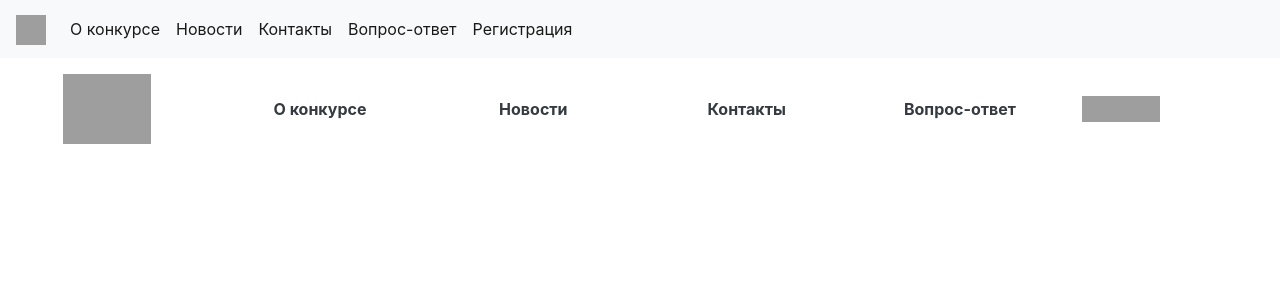
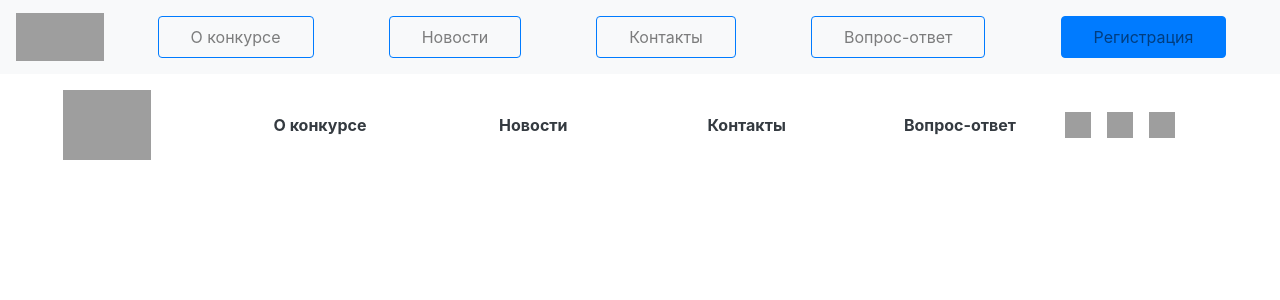
Before and after one commit to BrolAWE/StudentSG, a Django app: page /about/ in a window 1280 px wide. Shown: the top 300 px of the page. Run offline with Django 3.2, Linux system fonts and the light colour scheme; some libraries are stand-ins or nearby versions; grey boxes are pictures that could not be loaded.

Commit message:
header and footer

```diff
--- a/templates/base/base.html
+++ b/templates/base/base.html
@@ -5,33 +5,31 @@
 <html lang="en">
 <head>
     {% include "base/head.html" %}
-
 </head>
 <body>
-
-<nav class="navbar navbar-expand-lg navbar-light bg-light">
+<nav class="navbar navbar-expand-lg navbar-light bg-light" style="background-color: #fff;">
     <a class="navbar-brand" href="{% url "index" %}">
-        <img src="{% static "img/logo_text_1.svg" %}" width="30" height="30" alt="">
+        <img src="{% static "img/logo_text_1.svg" %}" width="88" height="48" alt="">
     </a>
     <button class="navbar-toggler" type="button" data-toggle="collapse" data-target="#navbarNavDropdown"
             aria-controls="navbarNavDropdown" aria-expanded="false" aria-label="Переключатель навигации">
         <span class="navbar-toggler-icon"></span>
     </button>
     <div class="collapse navbar-collapse" id="navbarNavDropdown">
-        <ul class="navbar-nav">
-            <li class="nav-item active">
+        <ul class="navbar-nav nav-font justify-content-around" style="width:100%">
+            <li class="nav-item px-4 mb-2 mb-md-0 border border-primary rounded text-center">
                 <a class="nav-link" href="{% url "about" %}">О конкурсе</a>
             </li>
-            <li class="nav-item active">
+            <li class="nav-item px-4 mb-2 mb-md-0 border border-primary rounded text-center">
                 <a class="nav-link" href="{% url "news" %}">Новости</a>
             </li>
-            <li class="nav-item active">
+            <li class="nav-item px-4 mb-2 mb-md-0 border border-primary rounded text-center">
                 <a class="nav-link" href="{% url "contacts" %}">Контакты</a>
             </li>
-            <li class="nav-item active">
+            <li class="nav-item px-4 mb-2 mb-md-0 border border-primary rounded text-center">
                 <a class="nav-link" href="{% url "questions" %}">Вопрос-ответ</a>
             </li>
-            <li class="nav-item active">
+            <li class="nav-item px-4 border border-primary rounded text-center bg-primary">
                 <a class="nav-link" href="{% url "registration" %}">Регистрация</a>
             </li>
         </ul>
@@ -42,12 +40,11 @@
 
 <!-- Подвал -->
 <footer class="page-footer mt-3 footer-font font-weight-bold">
-
     <!-- Footer Elements -->
     <div class="container-fluid">
 
         <div class="row text-center d-flex justify-content-between align-items-center">
-            <div class="col-lg-2 col-md-12">
+            <div class="col-lg-2 col-md-12 d-flex justify-content-center">
                 <img src="{% static 'img/logo_text_1.svg' %}" width="88" height="70"
                      class="d-inline-block align-top"
                      alt="">
@@ -72,26 +69,26 @@
                     Вопрос-ответ
                 </a>
             </div>
-            <div class="col-lg-2 col-12 pt-3">
-                <ul class="list-unstyled d-flex justify-content-lg-start justify-content-center">
-                    <li>
+            <div class="col-lg-1 col-md-12 pt-3">
+                <ul class="list-unstyled d-flex justify-content-between justify-content-md-center justify-content-sm-center">
+                    <li class="mx-2">
                         <a class="mx-0" role="button" href="https://vk.com/rucolor2020"><img
                                 src="{% static 'img/vk.svg' %}" width="26" height="26"
                                 alt=""></a>
                     </li>
-                    <li>
+                    <li class="mx-2">
                         <a class="mx-0" role="button" href="https://www.facebook.com/rucolor2020/"><img
                                 src="{% static 'img/instagram.svg' %}" width="26" height="26"
                                 alt=""></a>
                     </li>
-                    <li>
+                    <li class="mx-2">
                         <a class="mx-0" role="button" href="https://www.facebook.com/rucolor2020/"><img
-                                src="{% static 'img/facebook.svg' %}" width="26" height="26"
+                                src="{% static 'img/Facebook.svg' %}" width="26" height="26"
                                 alt=""></a>
                     </li>
                 </ul>
             </div>
-
+            <div class="col-lg-1"></div>
         </div>
     </div>
     <!-- Footer Elements -->
```
